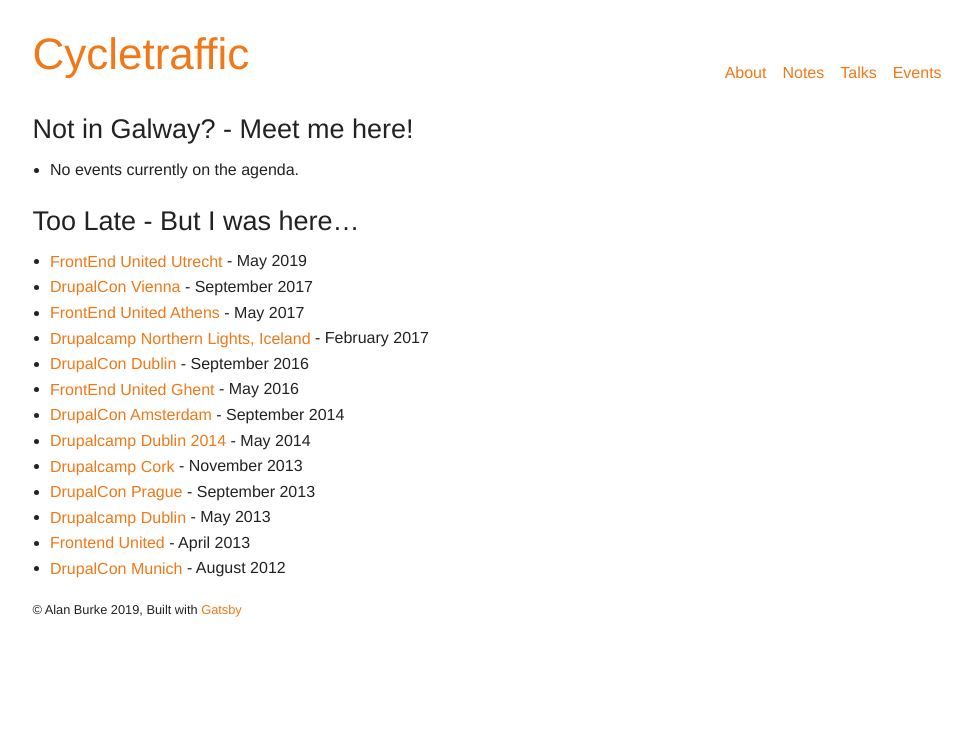
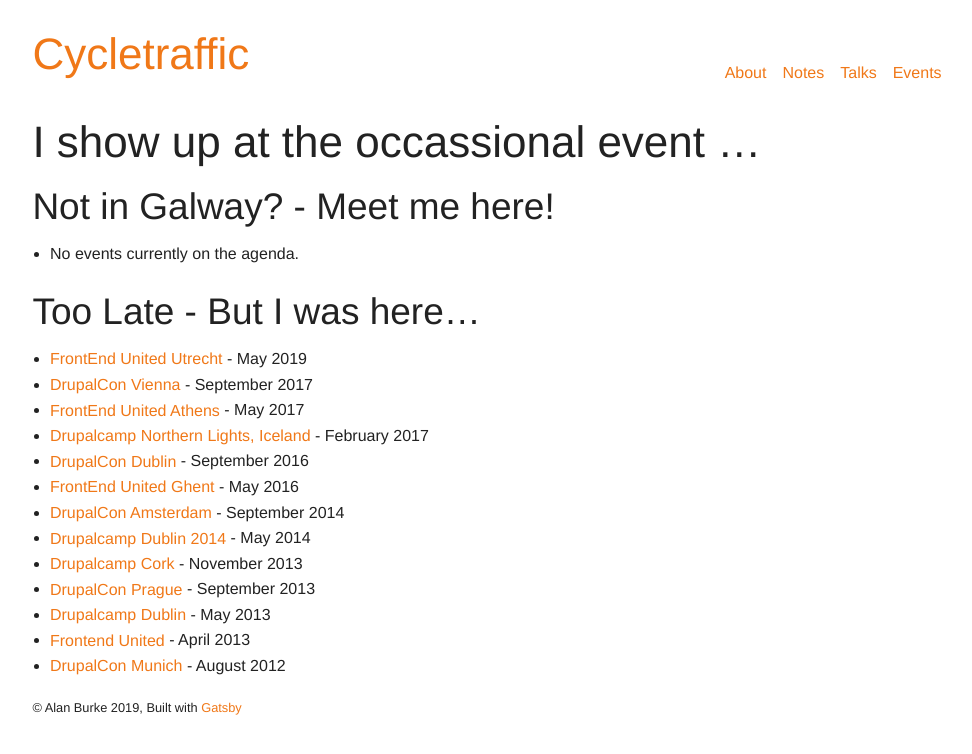
Before and after one commit to alanburke/cycletraffic-gatsby, a Gatsby site: page /events in a window 1280 px wide. Shown: the whole page, without its empty margins (145-1117 px from the left). Built offline with nearby package versions, Linux system fonts and the light colour scheme; Gatsby itself is replaced by a stand-in of ours.

Commit message:
Minor updates to Markup

```diff
--- a/src/pages/events.js
+++ b/src/pages/events.js
@@ -7,11 +7,12 @@ const EventsPage = () => (
   <Layout>
     <SEO title="Event participation by Alan Burke" />
     <section class="events">
-    <h3>Not in Galway? - Meet me here!</h3>
+      <h1>I show up at the occassional event &hellip;</h1>
+      <h2>Not in Galway? - Meet me here!</h2>
       <ul>
         <li>No events currently on the agenda.</li>
       </ul>
-    <h3>Too Late - But I was here&hellip;</h3>
+      <h2>Too Late - But I was here&hellip;</h2>
       <ul>
         <li><a href="http://www.frontendunited.org/">FrontEnd United Utrecht</a> - <time datetime="2019-05-17">May 2019</time></li>
         <li><a href="https://events.drupal.org/vienna2017">DrupalCon Vienna</a> - <time datetime="2017-09-26">September 2017</time></li>
```
Also changed, not shown: src/pages/talks.js (indentation only). Lines whose indentation alone changed are shown as unchanged.
